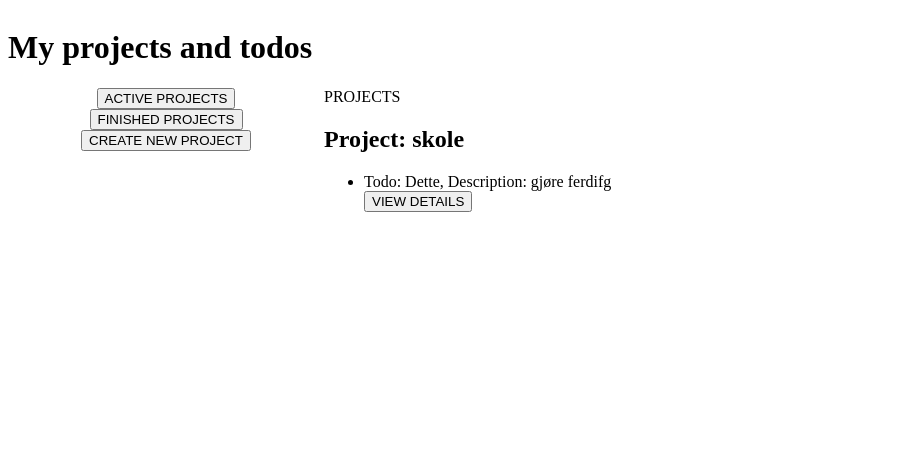
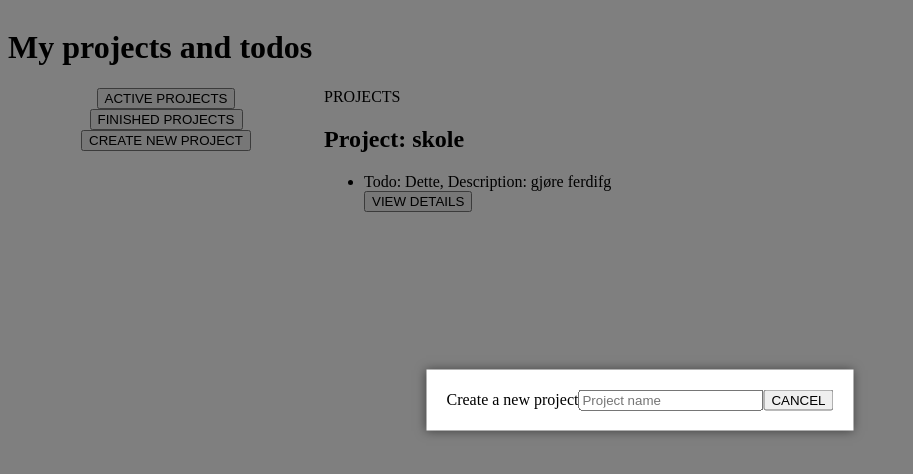
Before and after one commit to Codin-Wizard/ToDo-List, a website built with webpack: page src/template.html in a window 1280 px wide. Both pictures are taken after a click on the button "CREATE NEW PROJECT". Shown: the whole page, without its empty margins (0-913 px from the left). Built offline with nearby package versions, Linux system fonts and the light colour scheme.

Commit message:
For opp ui når createnew blir trykt

```diff
--- a/src/index.js
+++ b/src/index.js
@@ -1,12 +1,13 @@
 import "./style.css";
 import CreateTodos from './scripts/CreateTodos.js';
 import Project from "./scripts/Projects.js";
+import { newProjectUI } from "./scripts/DOM_Stuff.js";
 
 const project = new Project('skole')
 // Opprett en ny instans av klassen
 const myTodo = new CreateTodos('Dette','gjøre ferdifg','02/10/2025','');
 
-
+newProjectUI();
 project.addTodo(myTodo)
 
 project.displayProject();
--- a/src/scripts/DOM_Stuff.js
+++ b/src/scripts/DOM_Stuff.js
@@ -1,5 +1,5 @@
 export function newProjectUI() {
-    const createNewProjectButton = document.getElementsByClassName('new-project');
+    const createNewProjectButton = document.getElementById('new-project');
 
     createNewProjectButton.addEventListener('click', () => {
         const createNewProject = document.createElement('div');
@@ -8,10 +8,15 @@ export function newProjectUI() {
 
         createOverlayFor(createNewProject)
 
-        createNewProject.append(exitPopup(details))
+        const newProjectName = document.createElement('input');
+        newProjectName.type = 'text';
+        newProjectName.placeholder = 'Project name';
+
+        createNewProject.append(newProjectName,exitPopup(createNewProject))
 
         document.body.append(createNewProject)
     })
+    return createNewProjectButton
 }
 
 //En funkjson til å se details i hver todo
--- a/src/template.html
+++ b/src/template.html
@@ -11,7 +11,7 @@
         <div id="sidebar">
             <button class="sidebar-navigation">ACTIVE PROJECTS</button>
             <button class="sidebar-navigation">FINISHED PROJECTS</button>
-            <button class="sidebar-navigation new-project">CREATE NEW PROJECT</button>
+            <button class="sidebar-navigation" id="new-project">CREATE NEW PROJECT</button>
         </div>
         <div id="main-content">
             PROJECTS
```
